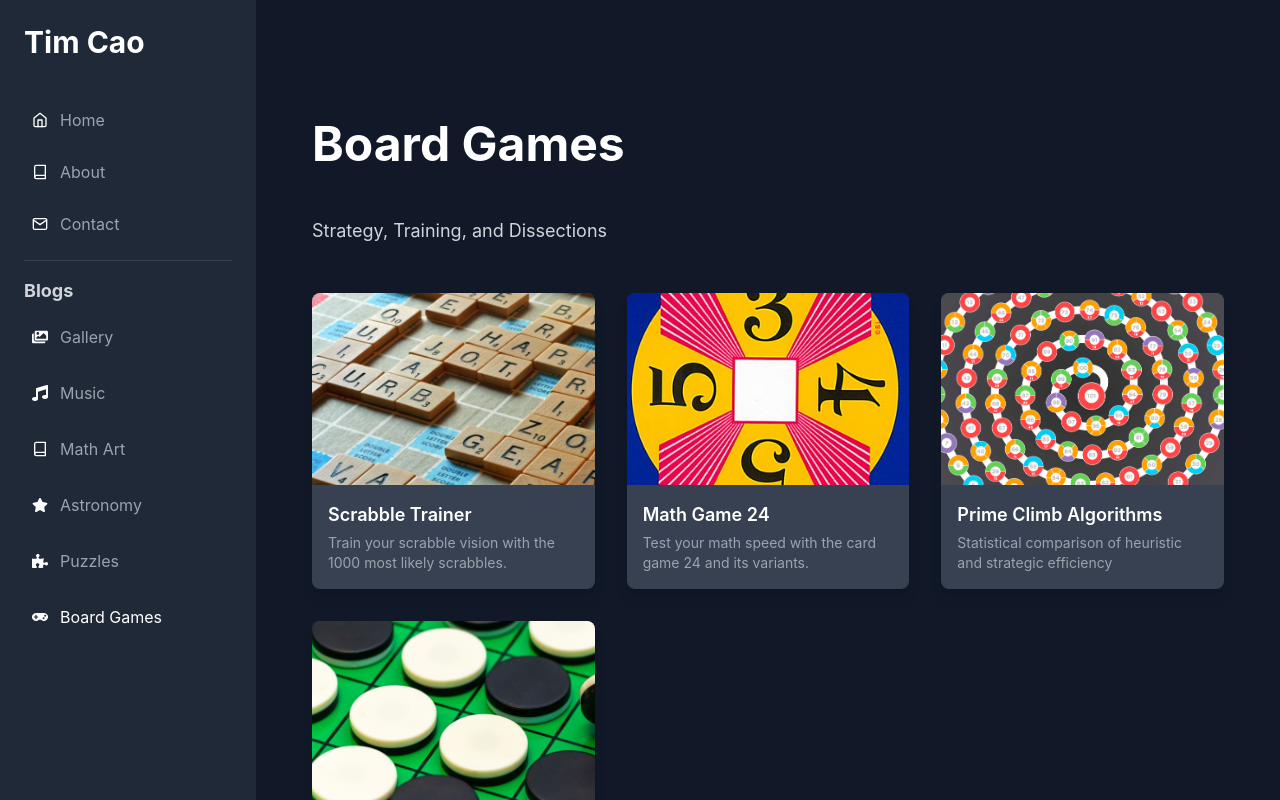
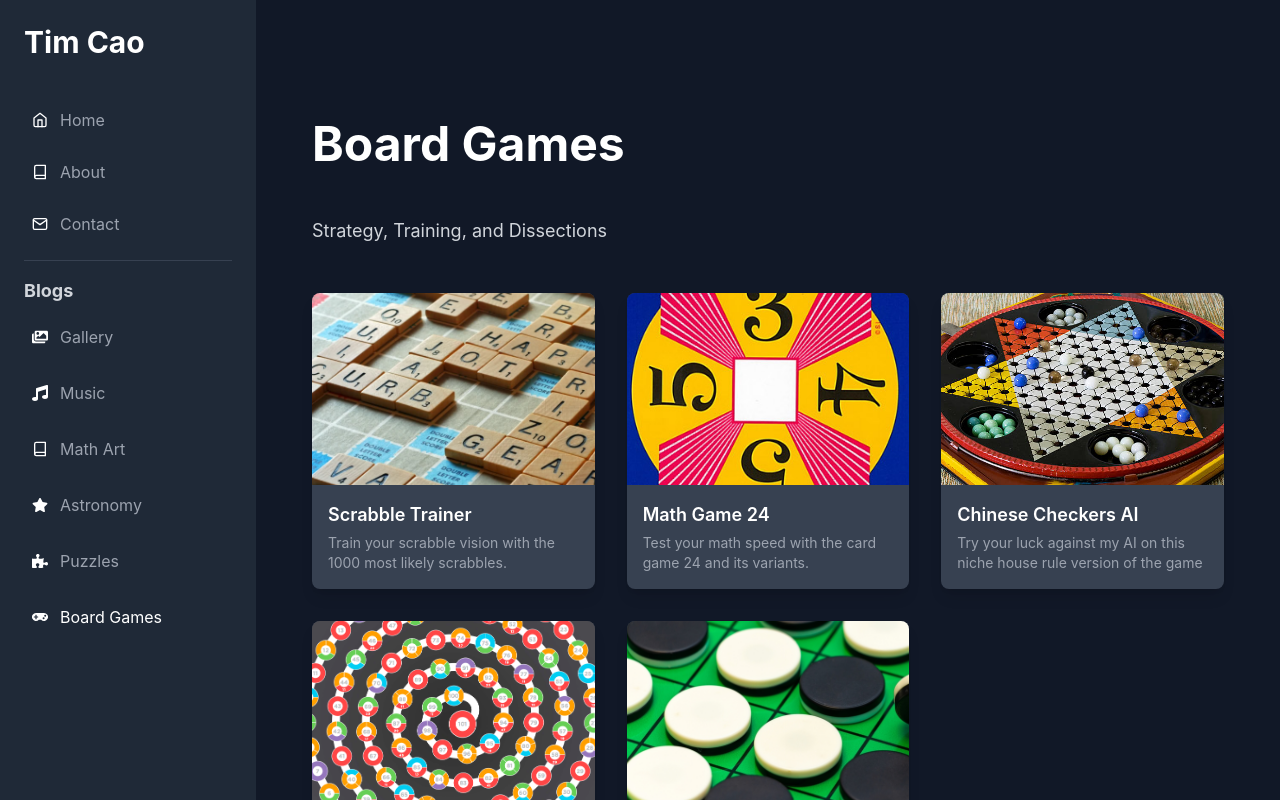
Before and after one commit to Timothy-Cao/Timothy-Cao.github.io, a React (Create React App) app: page /#/blogs/board-games in a window 1280 px wide. Built offline with nearby package versions, Linux system fonts and the light colour scheme.

Commit message:
added chinese checkers to boardgame section

```diff
--- a/src/pages/blogs/BoardGamesPage.js
+++ b/src/pages/blogs/BoardGamesPage.js
@@ -15,11 +15,18 @@ const boardGames = [
         image: "/assets/media/games/24.png",
     },
     {
+        title: "Chinese Checkers AI",
+        subtitle: "Try your luck against my AI on this niche house rule version of the game",
+        href: "https://chinese-checkers.vercel.app/",
+        image: "/assets/media/blog_covers/checkers.jpg",
+    },
+    {
         title: "Prime Climb Algorithms",
         subtitle: "Statistical comparison of heuristic and strategic efficiency",
         href: "/blogs/prime-climb",
         image: "/assets/media/games/primeclimb.png",
     },
+
     {
         title: "Solvability of Othello",
         subtitle: "Analysis of the game-tree complexity and PSPACE-complete decision problems",
```
